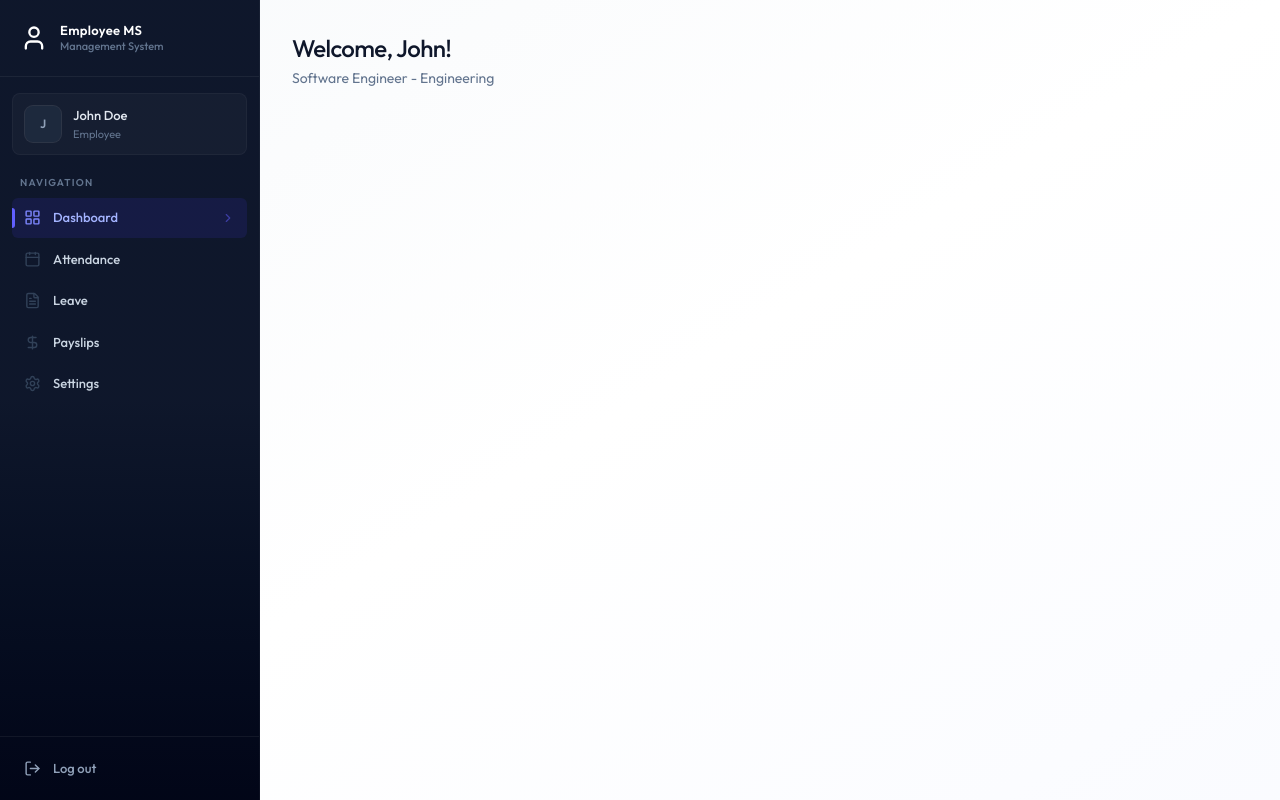
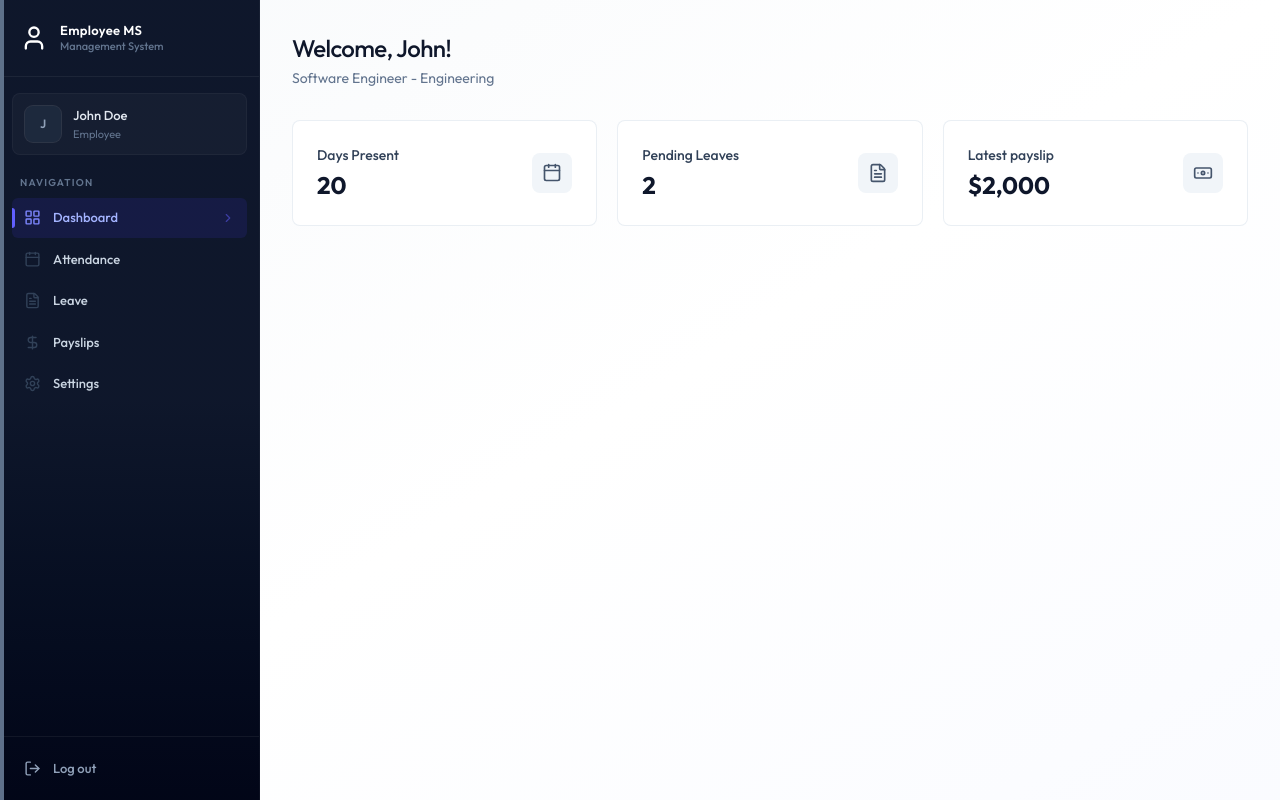
Before and after one commit to Gailcapulong/Employee-management-web-app, a React (Vite) app in the folder client/: page /dashboard in a window 1280 px wide. Built offline with nearby package versions, Linux system fonts and the light colour scheme.

Commit message:
feat: add card display for employee metrics in EmployeeDashboard component

```diff
--- a/client/src/components/EmployeeDashboard.jsx
+++ b/client/src/components/EmployeeDashboard.jsx
@@ -35,6 +35,35 @@ const EmployeeDashboard = ({ data }) => {
           {emp?.position} - {emp?.department || "No Department"}
         </p>
       </div>
+      <div className="grid grid-cols-1 sm:grid-cols-3 gap-4 sm:gap-5 mt-8">
+        {cards.map((card, index) => (
+          <div
+            key={index}
+            className="card card-hover p-5 sm:p-6
+          realtive overflow-hidden group flex items-center justify-between"
+          >
+            <div>
+              <div
+                className="absolute left-0 top-0 bottom-0 w-1 rouded-r-full bg-slate-500/70
+              group-hover:text-indigo-500/70"
+              />
+              <p
+                className="text-sm font-medium text-slate-700
+              "
+              >
+                {card.title}
+              </p>
+              <p className="text-2xl font-bold text-slate-900 mt-1">
+                {card.value}
+              </p>
+            </div>
+            <card.icon
+              className="size-10 p-2.5 rounded-lg bg-slate-100 text-slate-600
+            group-hover:bg-indigo-50 group-hover:text-indigo-600 transition-colors duration-200"
+            />
+          </div>
+        ))}
+      </div>
     </div>
   );
 };
```
